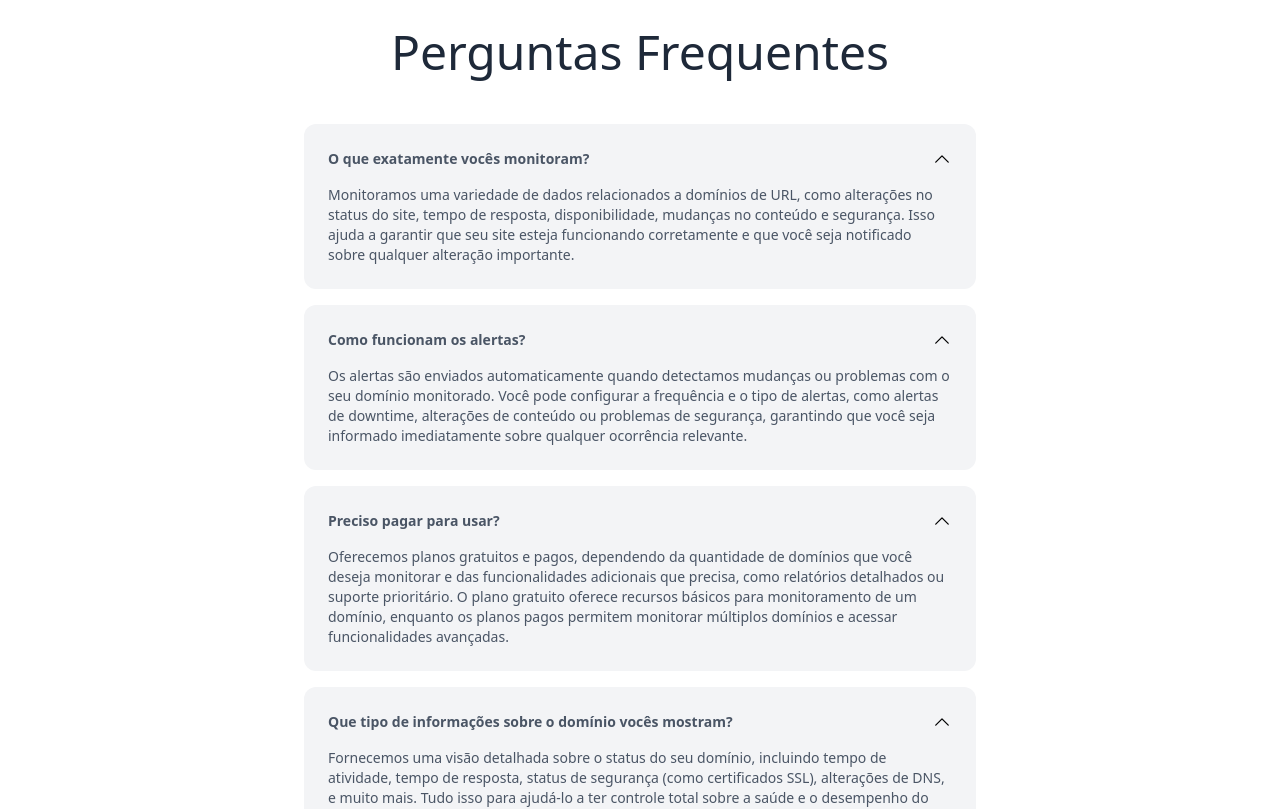
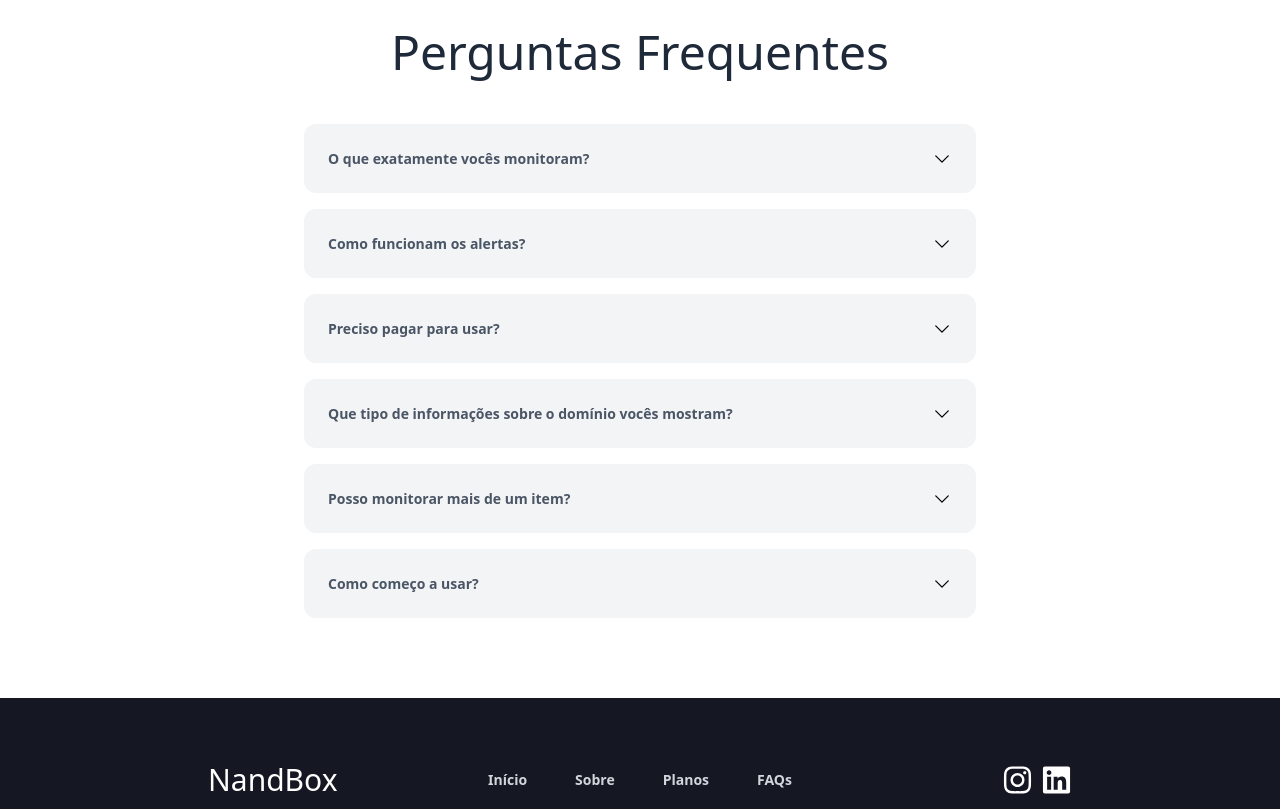
Before and after one commit to antoniowellington542/find-domain-landing-page, a Next.js app: page / in a window 1280 px wide. Shown: the part 2220-3029 px from the top of the page. Built offline with nearby package versions, Linux system fonts and the light colour scheme.

Commit message:
adjust accordion rules

```diff
--- a/src/app/components/Accordion/index.tsx
+++ b/src/app/components/Accordion/index.tsx
@@ -16,7 +16,7 @@ const Accordion = (props: AccordionProps) => {
         <Disclosure
             as="div"
             className="bg-gray-100 rounded-xl p-6"
-            defaultOpen={true}
+            defaultOpen={false}
         >
             <DisclosureButton className="group flex w-full items-center justify-between">
                 <span className="text-[14px] font-semibold text-gray-600 group-data-[hover]:fill-gray-500">
```
